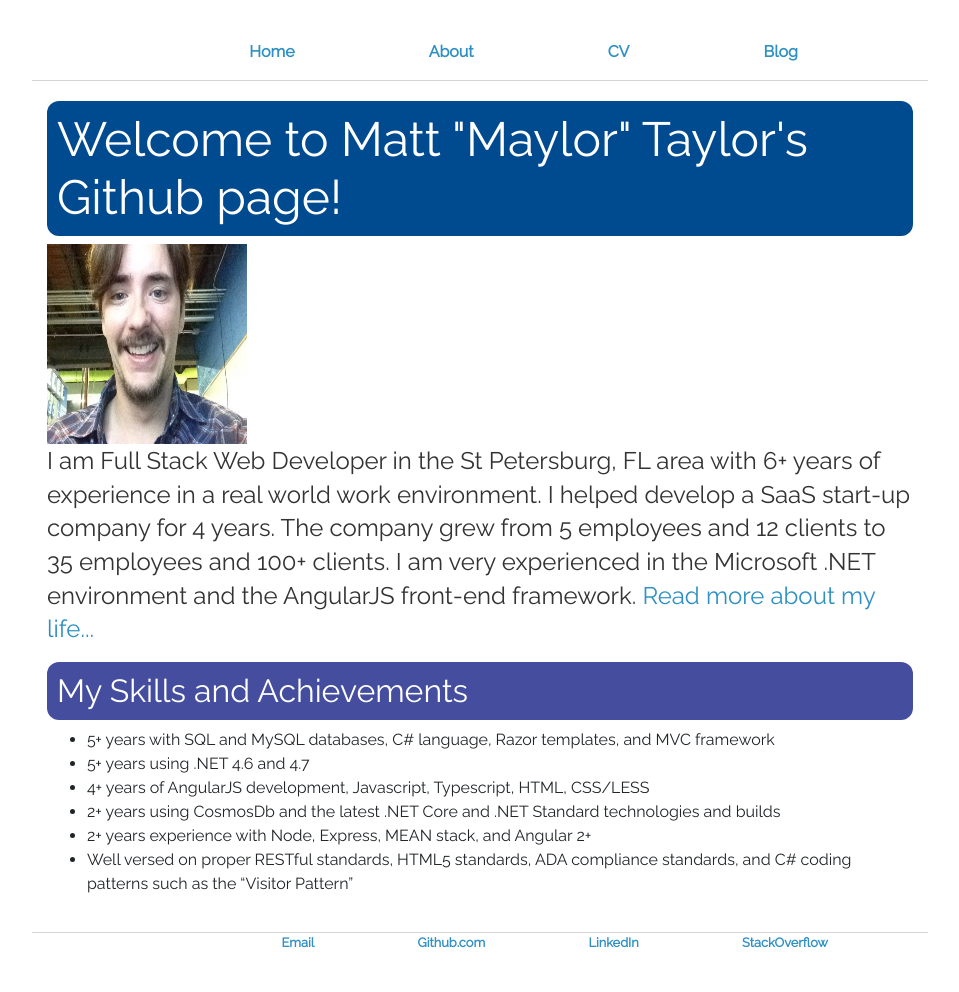
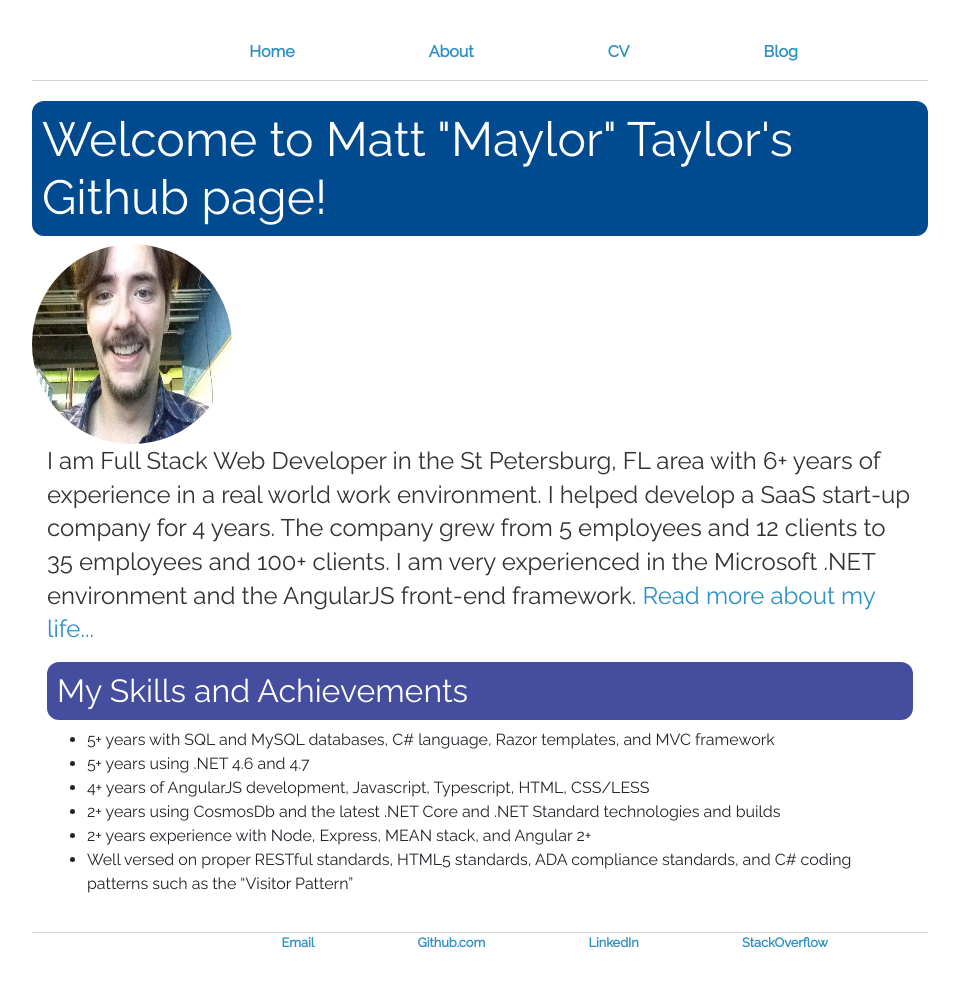
Before and after one commit to maylortaylor/maylortaylor.github.io, a Jekyll site: the page built from index.html, in a window 1280 px wide. Shown: the whole page, without its empty margins (160-1119 px from the left). Built offline with Jekyll 4.4.1, drawn with Linux system fonts in a browser that asks for light colours.

Commit message:
more image

```diff
--- a/index.html
+++ b/index.html
@@ -3,9 +3,11 @@ layout: default
 title: Matt "Maylor" Taylor, Full Stack Web Developer
 ---
 <div class="blurb">
-	<div class="clearfix">
-		<h1>Welcome to Matt "Maylor" Taylor's Github page!</h1>
-		<img src="./media//headshot.JPG" class="img-circle pull-right" alt="Matt Taylor's Face" width="200" height="200">
+	<div class="row">
+		<div class="clearfix">
+			<h1>Welcome to Matt "Maylor" Taylor's Github page!</h1>
+			<img src="./media//headshot.JPG" class="rounded-circle pull-right" alt="Matt Taylor's Face" width="200" height="200">
+		</div>
 	</div>
 	<p>I am Full Stack Web Developer in the St Petersburg, FL area with 6+ years of
 			experience in a real world work environment.
```
